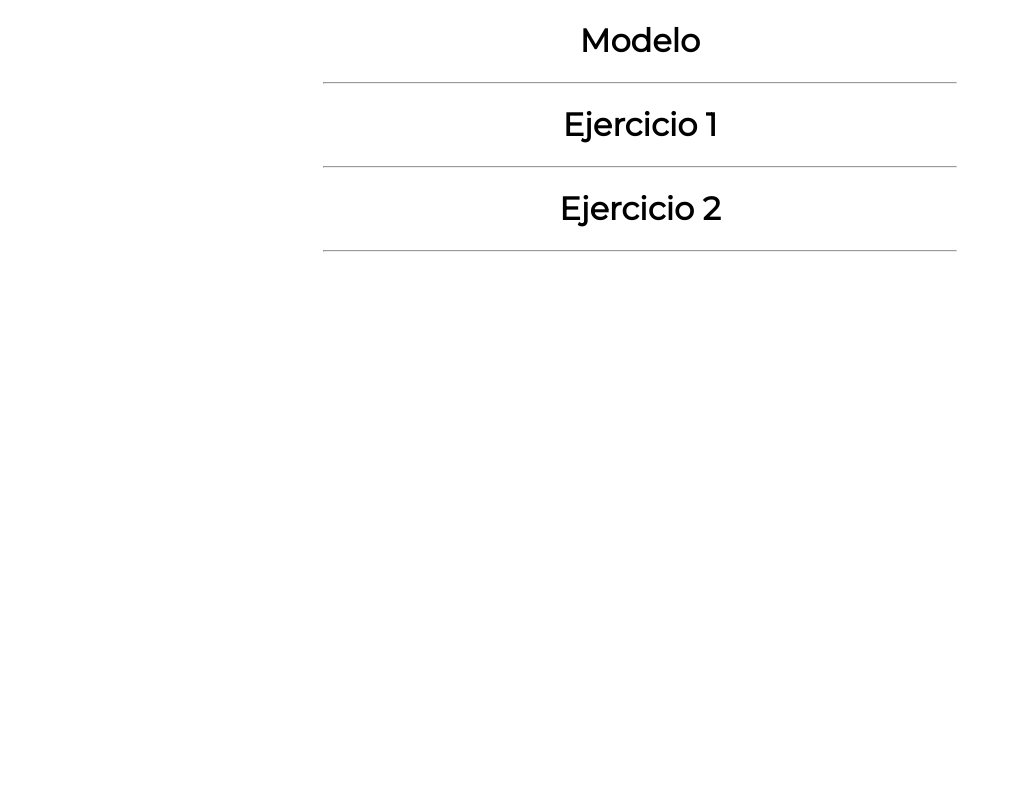
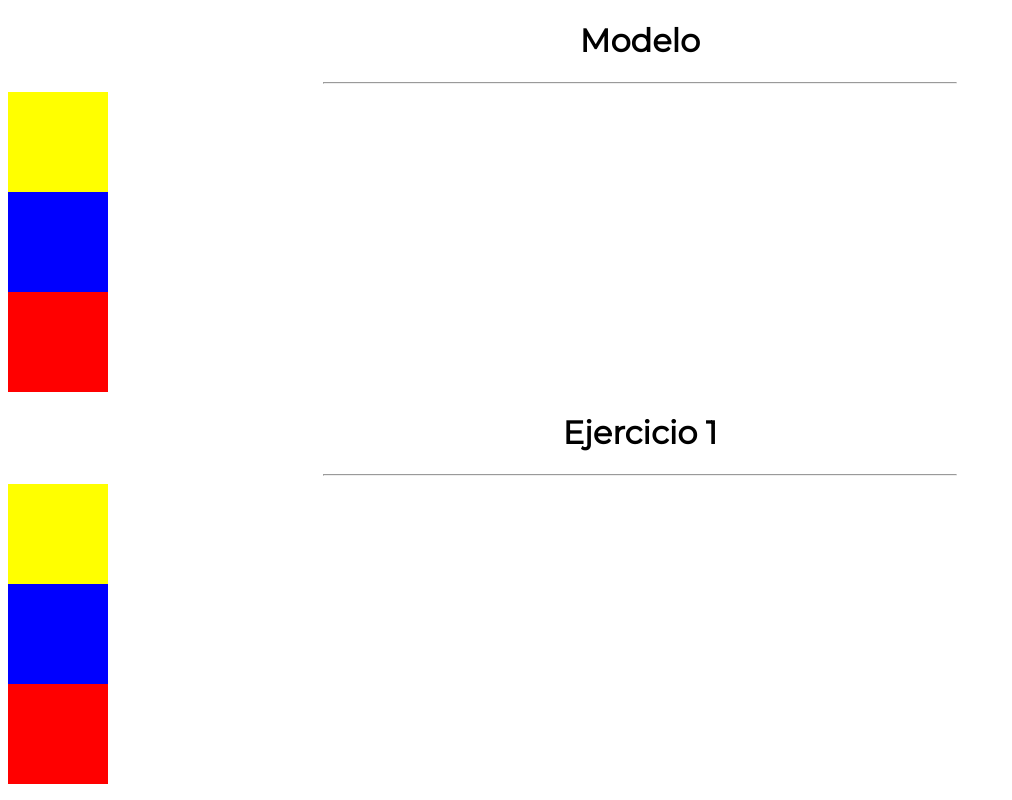
Before and after one commit to MaiaRT46RRRRRRR/Leccion_28_Bandera, a plain HTML site: page index.html in a window 1280 px wide. Shown: the top 800 px of the page, without its empty margins (0-1012 px from the left). Drawn offline with Linux system fonts and the light colour scheme.

Commit message:
Estructura de modelo

```diff
--- a/main.css
+++ b/main.css
@@ -1,15 +1,27 @@
 .box{
   background-color: #C3C4FC;
-
 }
-.div{
-  height: 300px;
-  width: 300px;
+.cajas{
+  height: 100px;
+  width: 100px;
 }
 h1{
   text-align: center;
   font-family: 'Montserrat', sans-serif;
 }
-hr{
+hr {
   width: 50%;
 }
+ /*.box:nth-child(3){
+   background-color: yellow;
+ }*/
+
+.box div:nth-child(3){
+   background: yellow;
+}
+.box div:nth-child(4){
+   background: blue;
+}
+.box div:nth-child(5){
+   background: red;
+}
```
